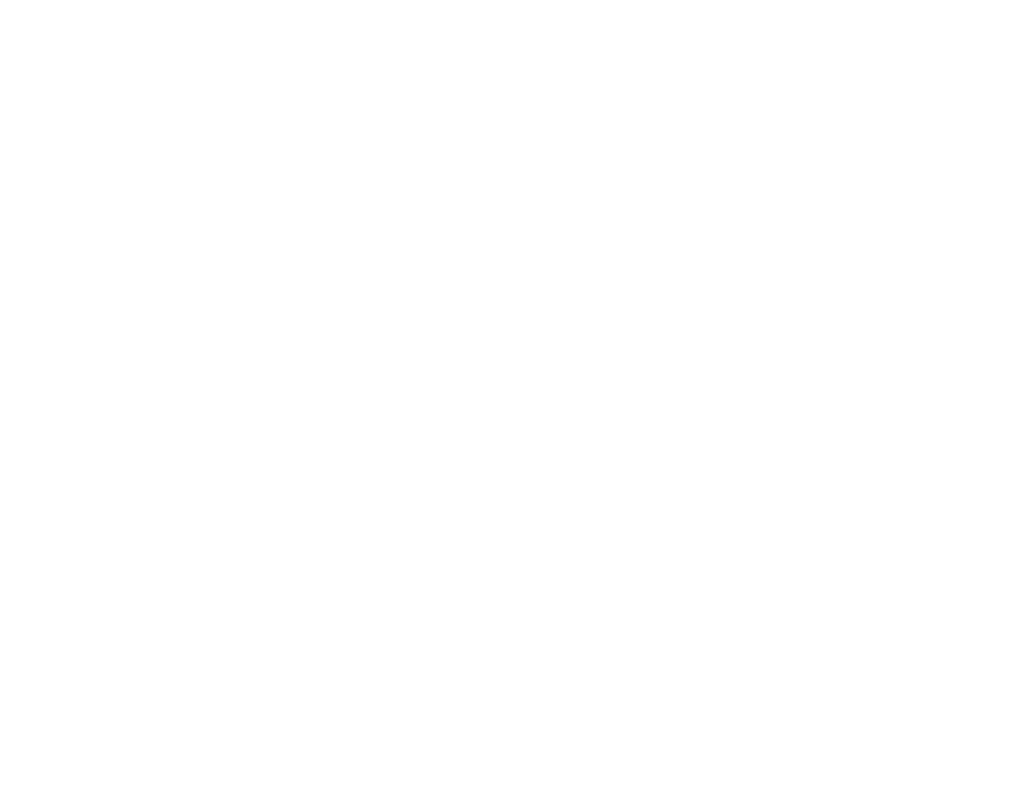
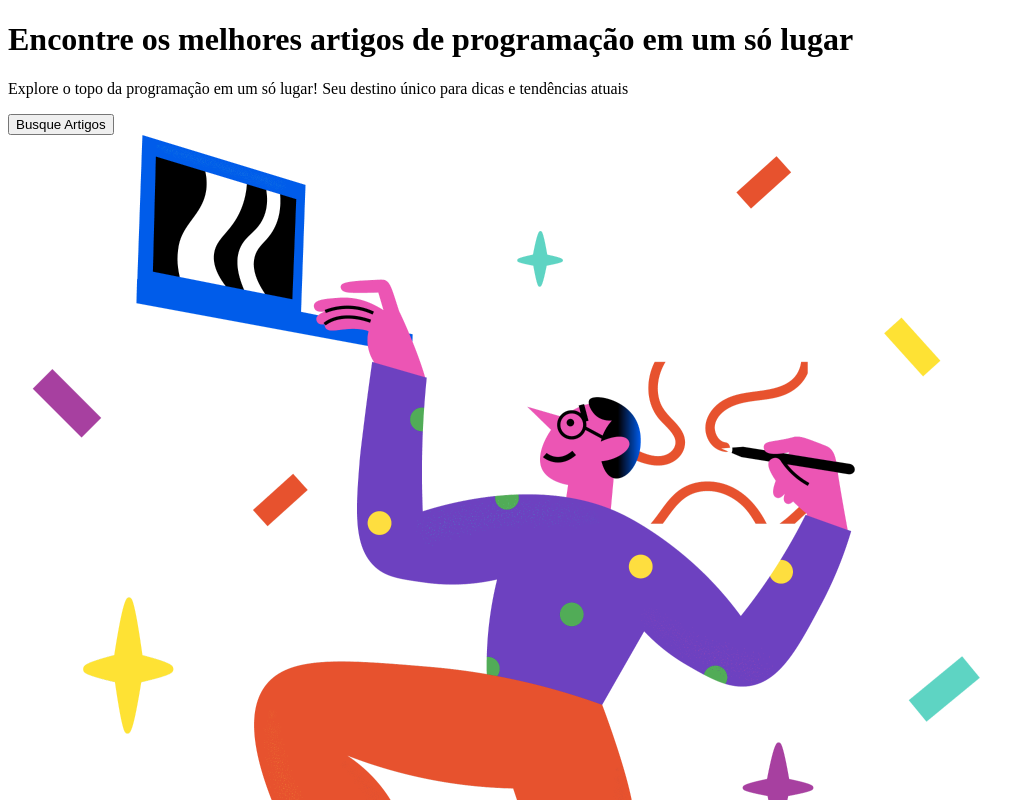
Before and after one commit to arthurotto123/desafios-semanais-, a plain HTML site: page desafio2/index.html in a window 1280 px wide. Shown: the top 800 px of the page, without its empty margins (0-1035 px from the left). Drawn offline with Linux system fonts and the light colour scheme.

Commit message:
Estrutura do Header

```diff
--- a/desafio2/index.html
+++ b/desafio2/index.html
@@ -9,8 +9,14 @@
     <header class="hero">
         <div class="hero-container">
             <div class="group">
+                <h1>Encontre os <span>melhores artigos</span> de programação em um só lugar</h1>
+                <p>Explore o topo da programação em um só lugar! Seu destino único para dicas e tendências atuais</p>
 
+                <button>
+                    Busque Artigos
+                </button>
             </div>
+            <img src="img/48fc898f39f59f3dff209aa79ab0c6a10baa41b1.png" alt="">
 
         </div>
 
```
Also changed, not shown: desafio2/img/48fc898f39f59f3dff209aa79ab0c6a10baa41b1.png (added).
